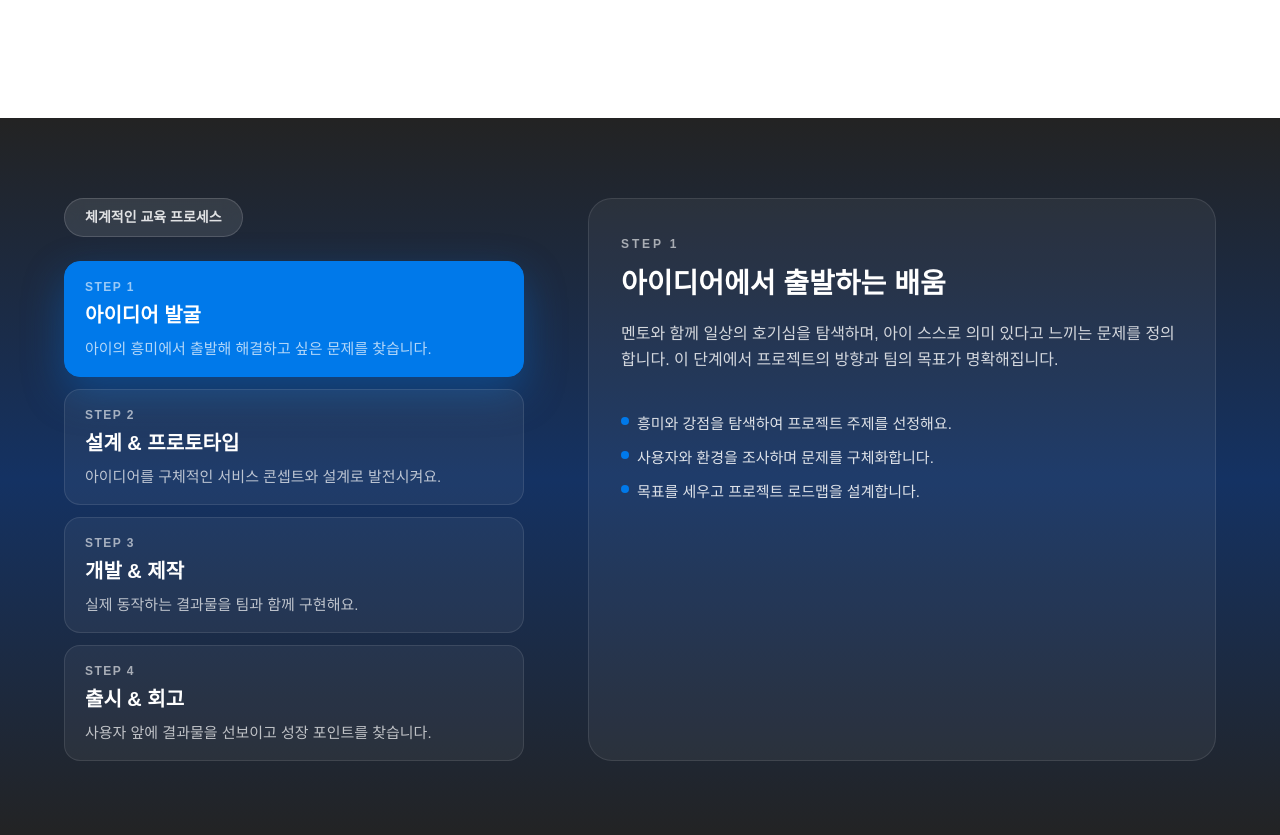
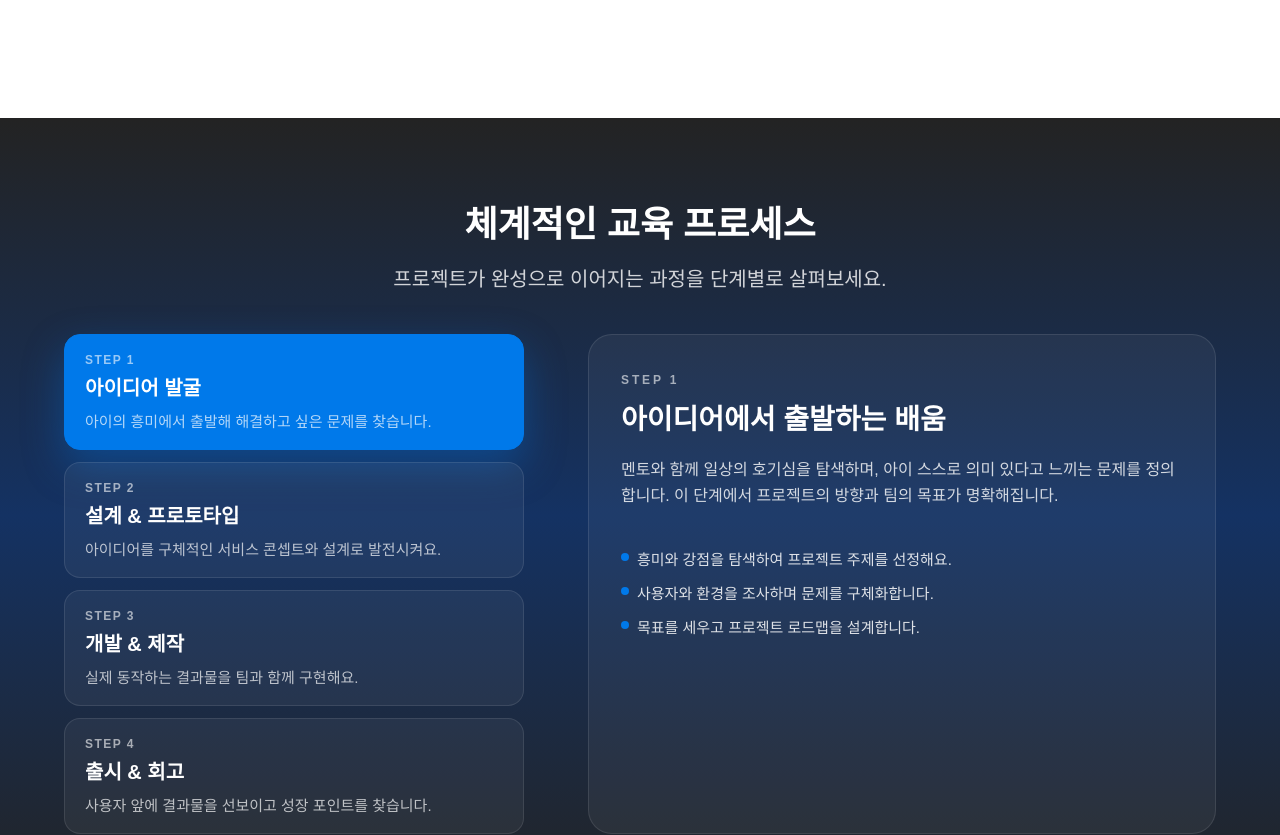
Before and after one commit to WithM2/iakkaweb, a Next.js app: page /ko in a window 1280 px wide. Shown: the part 2039-2874 px from the top of the page. Built offline with nearby package versions, Linux system fonts and the light colour scheme.

Commit message:
Adjust learning journey heading styling

```diff
--- a/src/components/ko/LearningJourneySection.tsx
+++ b/src/components/ko/LearningJourneySection.tsx
@@ -77,13 +77,17 @@ export default function LearningJourneySection() {
 
   return (
     <section className="w-full bg-[linear-gradient(180deg,#232323_0%,#143263_50%,#232323_100%)] text-white">
-      <div className="mx-auto flex w-full max-w-[1200px] flex-col gap-10 px-5 py-16 md:px-6 md:py-20 lg:flex-row lg:items-stretch lg:gap-16">
-        <div className="flex w-full max-w-[460px] flex-shrink-0 flex-col">
-          <div className="inline-flex w-fit items-center rounded-full border border-white/15 bg-white/10 px-5 py-2 text-[14px] font-semibold text-white/85 backdrop-blur">
-            체계적인 교육 프로세스
+      <div className="mx-auto flex w-full max-w-[1200px] flex-col gap-10 px-5 py-16 md:px-6 md:py-20">
+        <div className="flex flex-col items-center text-center">
+          <h3 className="text-[36px] font-semibold text-white">체계적인 교육 프로세스</h3>
+          <p className="mt-3 text-[20px] text-white/80">
+            프로젝트가 완성으로 이어지는 과정을 단계별로 살펴보세요.
+          </p>
         </div>
 
-          <div className="mt-6 grid gap-3">
+        <div className="flex flex-col gap-10 lg:flex-row lg:items-stretch lg:gap-16">
+          <div className="flex w-full max-w-[460px] flex-shrink-0 flex-col">
+            <div className="mt-6 grid gap-3 lg:mt-0">
               {journeyStages.map((stage, index) => {
                 const isActive = stage.id === activeStage.id;
 
@@ -134,6 +138,7 @@ export default function LearningJourneySection() {
             </ul>
           </div>
         </div>
+      </div>
     </section>
   );
 }
```
Lines whose indentation alone changed are shown as unchanged.
